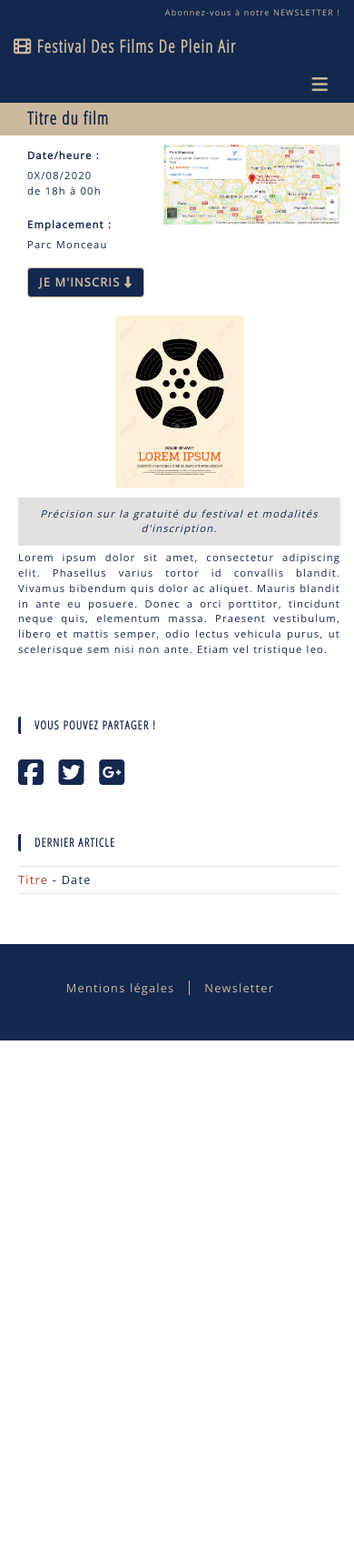
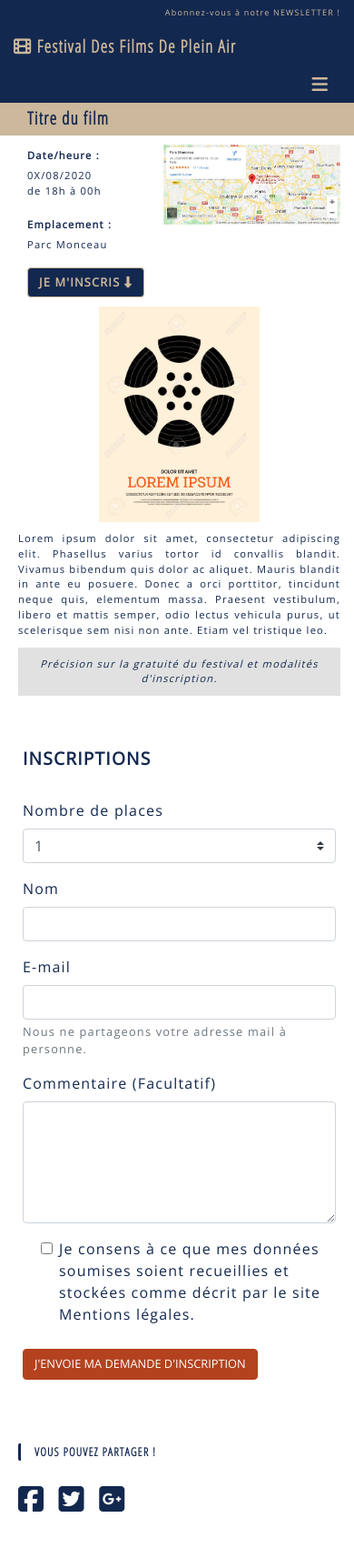
Before and after one commit to CarolineDirat/FestivalLesFilmsDePleinAir, a plain HTML site: page movie.html in a window 390 px wide. Shown: the top 1713 px of the page at 91% size. Before the commit the page ends 1144 px from the top, so only its background shows below. Drawn offline with nearby package versions, Linux system fonts and the light colour scheme.

Commit message:
Movie page - pk

```diff
--- a/css/movie.css
+++ b/css/movie.css
@@ -38,6 +38,23 @@
 	padding-top: 10px;
 	padding-bottom: 10px;
 }
+#movie-page form {
+	margin-top: 50px;
+	margin-bottom: 50px;
+	margin-right: 20px;
+	margin-left: 20px;
+}
+#movie-page legend {
+	font-size: 1.2rem;
+	margin-bottom: 30px;
+}
+#movie-page button.btn-primary {
+	background-color: rgb(180,66,31);
+	color: white;
+	border-color: rgb(180,66,31);
+	margin-top: 10px;
+}
+
 /******************************************************************/
 /******************* Media Queries *******************************/
 /*****************************************************************/
@@ -73,16 +90,20 @@
 	}
 }
 @media screen and (max-width: 767px) {
+	.movie-data {
+		padding-top: 10px;
+	}
 	.movie-data img{
 		width: 40%!important;
+		margin-bottom: 10px;
 	}
 	#box {
 		margin-top: 10px;
 	}
-
+	#movie-page form {
+		margin-bottom: 10px;
+	}
 }
-
-
 @media screen and (max-width: 575px) {
 	#movie-title h1 {
 		font-size: 1.2rem;
@@ -101,4 +122,17 @@
 	#movie p {
 		font-size: 0.7rem;
 	}
+	.movie-data img{
+		width: 50%!important;
+	}
+	#movie-page form {
+	margin-left: 5px;
+	margin-right: 5px;
+	margin-top: 50px;
 }
+}
+@media screen and (max-width: 360px) {
+	.movie-data img{
+		width: 100%!important;
+	}
+}
--- a/movie.html
+++ b/movie.html
@@ -49,9 +49,9 @@
       </header>
 <!-- Page d'un film -->
       <!-- Bandeau avec le titre du film -->
-        <div id="movie-title" class="row">
-          <h1 class="font-weight-bolder">Titre du film</h1>
-        </div>
+      <div id="movie-title" class="row">
+        <h1 class="font-weight-bolder">Titre du film</h1>
+      </div>
       <section  id="movie-page" class="row" >
         <article id="movie" class="col-md-9 ">
 <!-- Informations pratiques -->
@@ -65,7 +65,7 @@
               <h5 class="font-weight-bolder">Emplacement :</h5>
               <p>Parc Monceau</p>
               <div>
-                <a href="#form-registration" role="button" class="btn btn-primary btn-outline-light font-weight-bolder">
+                <a href="#form-movie-registration" role="button" class="btn btn-primary btn-outline-light font-weight-bolder">
                   JE M'INSCRIS <i class="fa fa-long-arrow-alt-down"></i>
                 </a>
               </div>
@@ -82,22 +82,68 @@
             </div>
             <!-- Informations et modalités d'inscriptions -->
             <div class="col-md-8 text-justify">
+              <p>
+                Lorem ipsum dolor sit amet, consectetur adipiscing elit. Phasellus varius tortor id convallis blandit. Vivamus bibendum quis dolor ac aliquet. Mauris blandit in ante eu posuere. Donec a orci porttitor, tincidunt neque quis, elementum massa. Praesent vestibulum, libero et mattis semper, odio lectus vehicula purus, ut scelerisque sem nisi non ante. Etiam vel tristique leo.
+              </p>
               <p id="box">
                 Précision sur la gratuité du festival et modalités d'inscription.
-              </p>
-              <p>
-                Lorem ipsum dolor sit amet, consectetur adipiscing elit. Phasellus varius tortor id convallis blandit. Vivamus bibendum quis dolor ac aliquet. Mauris blandit in ante eu posuere. Donec a orci porttitor, tincidunt neque quis, elementum massa. Praesent vestibulum, libero et mattis semper, odio lectus vehicula purus, ut scelerisque sem nisi non ante. Etiam vel tristique leo.
               </p>
             </div>
           </div>
 <!-- Formulaire de réservation -->
-          <div id="form-registration" class="row">
 
-          </div>
-
-
-
-
+          <form action="" method="" id="form-movie-registration" class="needs-validation" novalidate>
+            <!-- titre -->
+            <fieldset>
+              <legend class="font-weight-bolder">INSCRIPTIONS</legend>
+              <!-- Nombres de places -->
+              <div class="form-group">
+                <label for="places">Nombre de places</label>
+                <select name="places" id="places" class="custom-select">
+                  <option value="1" selected="">1</option>
+                  <option value="2">2</option>
+                  <option value="3">3</option>
+                  <option value="4">4</option>
+                </select>
+              </div>
+              <!-- Nom -->
+              <div class="form-group">
+                <label for="name">Nom</label>
+                <input type="text" name="name" class="form-control" id="name" required>
+                <div class="invalid-feedback">
+                  Veuillez renseigner votre nom.
+                </div>
+              </div>
+              <!-- Email -->
+              <div class="form-group">
+                <label for="e-mail">E-mail</label>
+                <input type="email" class="form-control" id="e-mail" aria-describedby="emailHelp" required>
+                <small id="emailHelp" class="form-text text-muted">Nous ne partageons votre adresse mail à personne.</small>
+                <div class="invalid-feedback">
+                  Veuillez renseigner adresse mail valide.
+                </div>
+              </div>
+              <!-- Commentaires -->
+              <div class="form-group">
+                <label for="commentaire">Commentaire (Facultatif)</label>
+                <textarea id="commentaire" class="form-control" rows="5"></textarea>
+              </div>
+              <!-- Case d'acceptation -->
+              <div class="form-group form-check">
+                <div class="form-check">
+                  <input class="form-check-input" type="checkbox" value="" id="check-mentions-legales" required>
+                  <label class="form-check-label" for="check-mentions-legales">
+                    Je consens à ce que mes données soumises soient recueillies et stockées comme décrit par le site Mentions légales.
+                  </label>
+                  <div class="invalid-feedback">
+                    Vous devez consentir en cochant la case.
+                  </div>
+                </div>
+              </div>
+              <!-- Bouton d'envoie -->
+              <button type="submit" class="btn btn-primary btn-outline-light">J'ENVOIE MA DEMANDE D'INSCRIPTION</button>
+            </fieldset>
+          </form>
         </article>
 <!-- Colonne latérale droite -->
         <aside id="aside" class="col-md-3">
@@ -143,7 +189,7 @@
     <script type="text/javascript">
     $(document).ready(function(){
 // Add smooth scrolling to all the link of "PRESENTATION" button
-      $(".btns-evening a").on('click', function(event) {
+      $("#movie a").on('click', function(event) {
         // Make sure this.hash has a value before overriding default behavior
         if (this.hash !== "") {
           // Prevent default anchor click behavior
@@ -161,6 +207,25 @@
         } // End if
       });
     });
+
+    // Example starter JavaScript for disabling form submissions if there are invalid fields
+    (function() {
+      'use strict';
+      window.addEventListener('load', function() {
+        // Fetch all the forms we want to apply custom Bootstrap validation styles to
+        var forms = document.getElementsByClassName('needs-validation');
+        // Loop over them and prevent submission
+        var validation = Array.prototype.filter.call(forms, function(form) {
+          form.addEventListener('submit', function(event) {
+            if (form.checkValidity() === false) {
+              event.preventDefault();
+              event.stopPropagation();
+            }
+            form.classList.add('was-validated');
+          }, false);
+        });
+      }, false);
+    })();
     </script>
   </body>
 </html>
```
